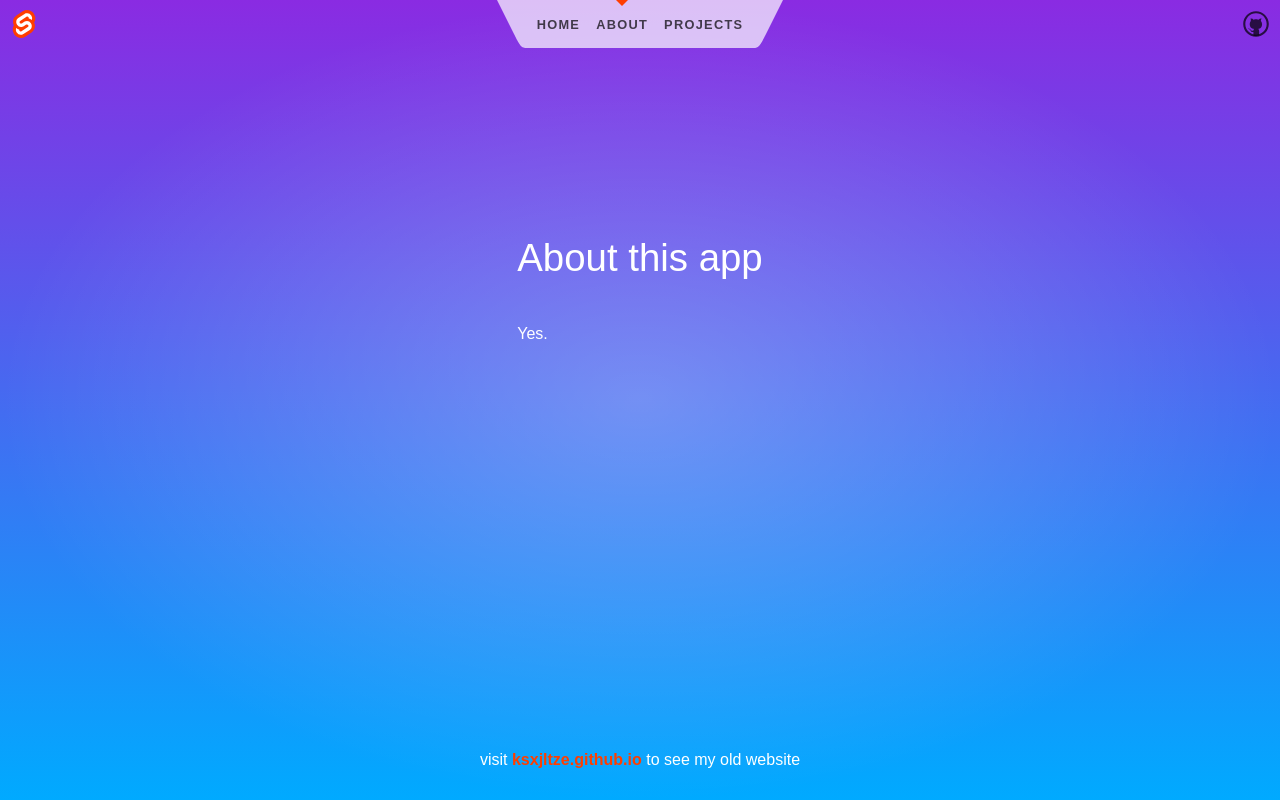
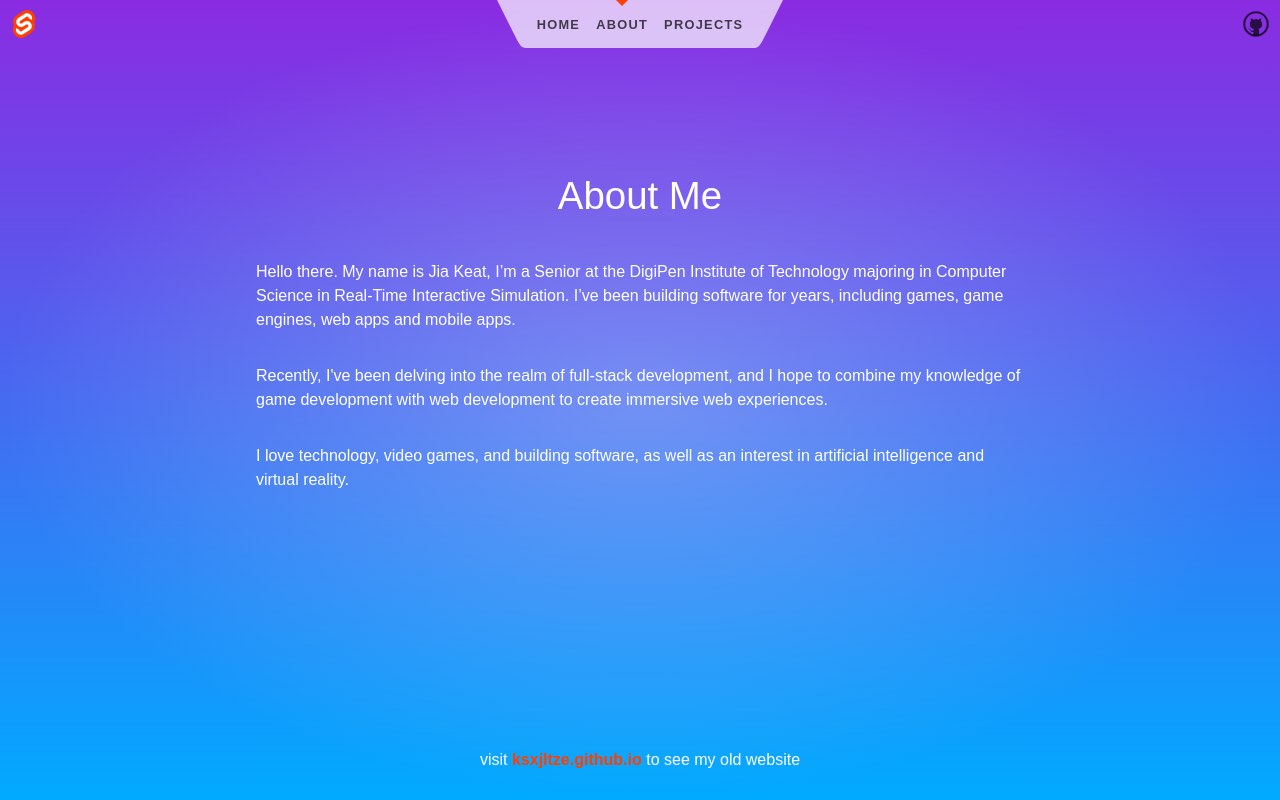
Before and after one commit to ksxjltze/leejiakeat, a SvelteKit app: page /about in a window 1280 px wide. Built offline with nearby package versions, Linux system fonts and the light colour scheme.

Commit message:
about page

```diff
--- a/src/routes/about/+page.svelte
+++ b/src/routes/about/+page.svelte
@@ -4,9 +4,17 @@
 </svelte:head>
 
 <div class="text-column">
-	<h1>About this app</h1>
+	<h1>About Me</h1>
 
 	<p>
-		Yes.
+		Hello there. My name is Jia Keat, I’m a Senior at the DigiPen Institute of Technology majoring
+		in Computer Science in Real-Time Interactive Simulation. I’ve been building software for years, including games, game engines, web apps and mobile apps.
+	</p>
+	<p>
+		Recently, I've been delving into the realm of full-stack development, and I hope to combine my knowledge of game development with web development to create
+		immersive web experiences.
+	</p>
+	<p>
+		I love technology, video games, and building software, as well as an interest in artificial intelligence and virtual reality.
 	</p>
 </div>
```
Also changed, not shown: 1 other file (tests, documents, lock files or other folders).
